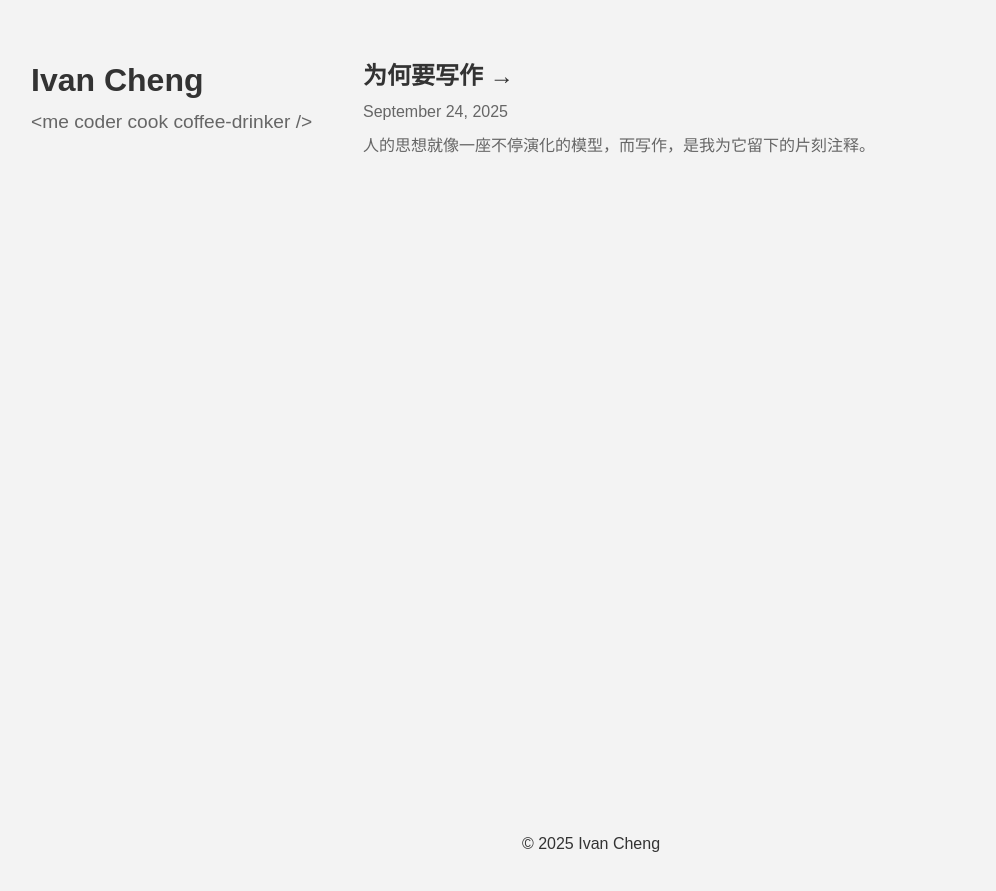
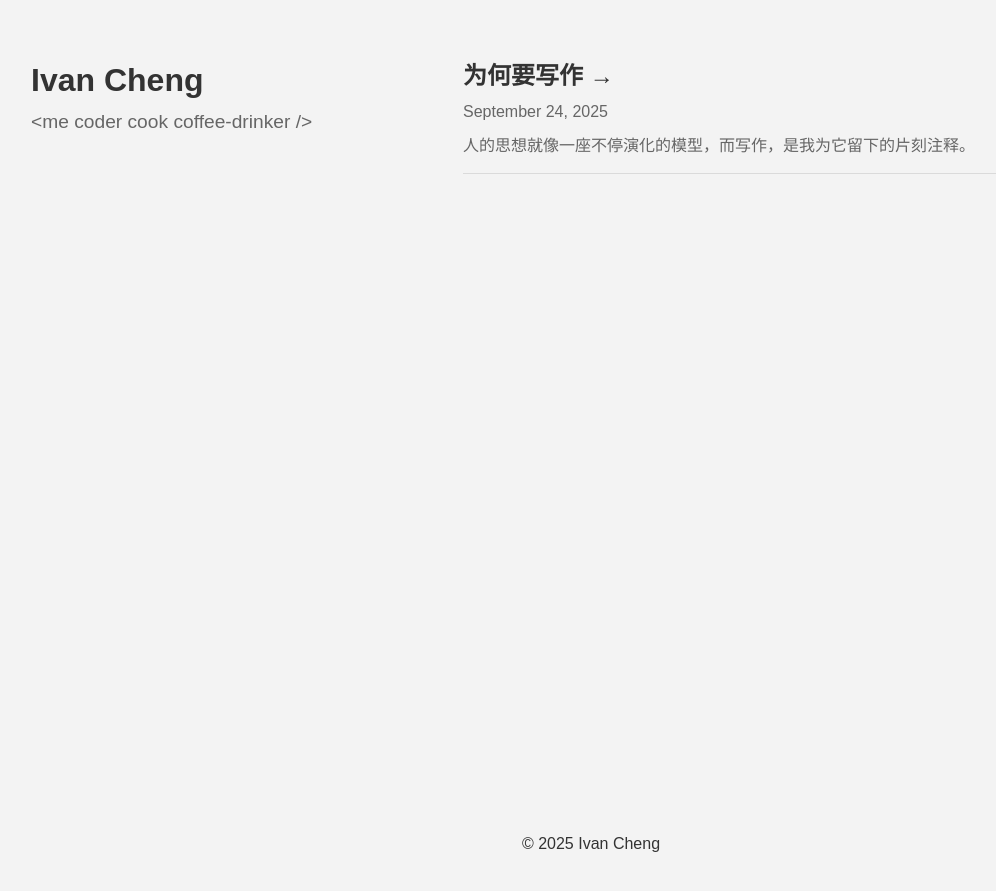
Before and after one commit to sschengyf/my-website, a Jekyll site: the page built from app/index.html, in a window 1280 px wide. Shown: the top 891 px of the page, without its empty margins (49-1045 px from the left). Built offline with Jekyll 4.4.1, drawn with Linux system fonts in a browser that asks for light colours; some web fonts are replaced.

Commit message:
fix: update styles for mobile screen (#9)

```diff
--- a/app/_config.yml
+++ b/app/_config.yml
@@ -19,11 +19,10 @@
 # in the templates via {{ site.myvariable }}.
 
 title: Ivan Cheng
-email: your-email@example.com
+email: sschengyf@gmail.com
 description: >- # this means to ignore newlines until "baseurl:"
-  Write an awesome description for your new site here. You can edit this
-  line in _config.yml. It will appear in your document head meta (for
-  Google search results) and in your feed.xml site description.
+  Ivan Cheng's personal website.
+  A place to record my learning and share my thoughts.
 baseurl: '' # the subpath of your site, e.g. /blog
 url: 'https://ivancheng.xyz' # the base hostname & protocol for your site, e.g. http://example.com
 twitter_username: jekyllrb
--- a/app/assets/css/styles.scss
+++ b/app/assets/css/styles.scss
@@ -25,7 +25,7 @@ a {
 .container {
   width: 100%;
   min-height: 100vh;
-  padding: 2rem;
+  padding: 1rem;
   box-sizing: border-box;
   display: flex;
   flex-flow: column nowrap;
@@ -65,7 +65,7 @@ a {
       margin-bottom: 1rem;
 
       @include biggerThan(sm) {
-        width: 300px;
+        width: 400px;
       }
 
       .name {
@@ -91,6 +91,8 @@ a {
 
       .post {
         margin: 1rem 0;
+        padding-bottom: 1rem;
+        box-shadow: 0 1px 0 rgba(0, 0, 0, 0.1);
 
         @include biggerThan(sm) {
           margin-top: 0;
```
